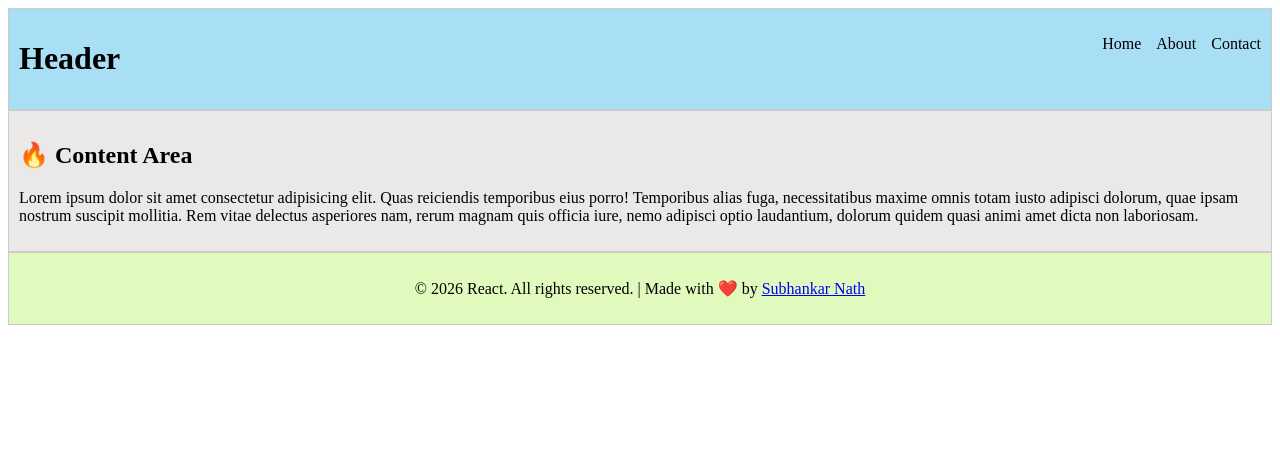
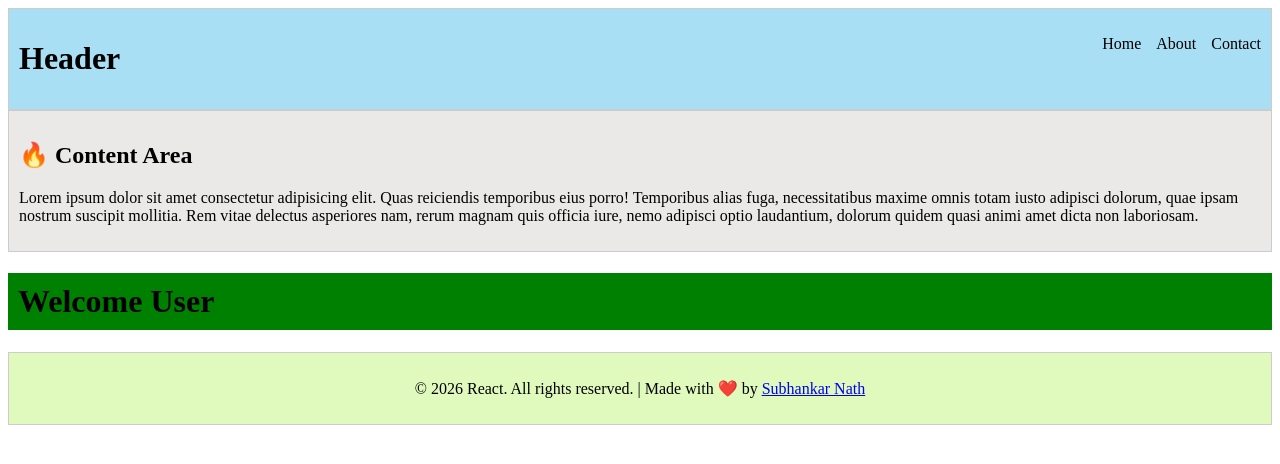
Before and after one commit to SUVO101/react-first, a React (Vite) app: page / in a window 1280 px wide. Shown: the top 464 px of the page. Built offline with nearby package versions, Linux system fonts and the light colour scheme.

Commit message:
conditional rendering

```diff
--- a/src/App.jsx
+++ b/src/App.jsx
@@ -1,6 +1,7 @@
 // import './App.css'
 
 import Body from "./components/Body"
+import ConditionalRendering from "./components/ConditionalRendering"
 import Footer from "./components/Footer"
 import Header from "./components/Header"
 
@@ -10,6 +11,7 @@ function App() {
    <div>
       <Header/>
       <Body/>
+      <ConditionalRendering/>
       <Footer/>
    </div>
   )
--- /dev/null
+++ b/src/components/ConditionalRendering.jsx
@@ -0,0 +1,44 @@
+import style from "../css/ConditionalRendering.module.css";
+
+// const ConditionalRendering = () => {
+//   const isLoggedIn = false;
+//     return (
+//       <div>
+//           { isLoggedIn ? <h1>Welcome User</h1> : <h1>Please Login</h1> }
+//       </div>
+//     )
+// };
+
+// const ConditionalRendering = () => {
+//   const isLoggedIn = false;
+//   let message;
+
+//   if (isLoggedIn) {
+//     message = <h1>Welcome User</h1>;
+//   } else {
+//     message = <h1>Please Login</h1>;
+//   }
+
+//   return <div>{message}</div>;
+// };
+
+const ConditionalRendering = () => {
+  const isLoggedIn = true;
+
+  return (
+    <div>
+        { <h1 className={isLoggedIn ? style.welcome : style.login}>{isLoggedIn?'Welcome User':'Please Login'}</h1>}
+    </div>
+  );
+};
+// const ConditionalRendering = () => {
+//   const isLoggedIn = true;
+
+//   return (
+//     <div>
+//         { isLoggedIn &&<h1>Welcome User</h1> }
+//     </div>
+//   );
+// };
+
+export default ConditionalRendering;
--- /dev/null
+++ b/src/css/ConditionalRendering.module.css
@@ -0,0 +1,9 @@
+.login{
+    background-color: red;
+    padding: 10px;
+}
+
+.welcome{
+    background-color: green;
+    padding: 10px;
+}
```
Also changed, not shown: public/jsx-to-js.png (added), 1 other file (tests, documents, lock files or other folders).
